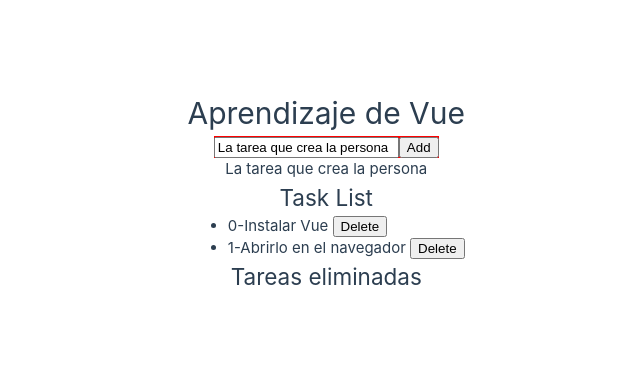
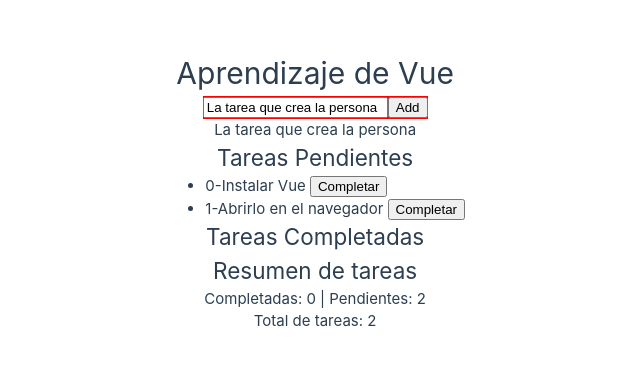
Before and after one commit to jpgarbanzo/vue-example, a Vue app in the folder to-do-list/: page / in a window 1280 px wide. Shown: the part 208-574 px from the top of the page, without its empty margins (95-735 px from the left). Built offline with nearby package versions, Linux system fonts and the light colour scheme.

Commit message:
Adding computed to generate a summary

```diff
--- a/to-do-list/src/components/ToDoList.vue
+++ b/to-do-list/src/components/ToDoList.vue
@@ -7,19 +7,23 @@
 
   {{ tareaNueva }}
 
-  <h2>Task List</h2>
+  <h2>Tareas Pendientes</h2>
 
   <ul>
     <li v-for="(tarea, index) in listaDeTareas" v-bind:key="index">
       {{ index }}-{{ tarea }}
-      <button v-on:click="eliminarElemento(index)">Delete</button>
+      <button v-on:click="eliminarElemento(index)">Completar</button>
     </li>
   </ul>
 
-  <h2>Tareas eliminadas</h2>
+  <h2>Tareas Completadas</h2>
   <ul>
     <li v-for="(tarea, index) in tareasEliminadas" v-bind:key="index">{{ index }}-{{ tarea }}</li>
   </ul>
+
+  <h2>Resumen de tareas</h2>
+  <p>Completadas: {{ tareasCompletadas }} | Pendientes: {{ tareasPendientes }}</p>
+  <p>Total de tareas: {{ totalDeTareas }}</p>
 
   <!-- <pre>
     {{ listaDeTareas }}
@@ -36,6 +40,20 @@
       tareaNueva: 'La tarea que crea la persona',
       tareasEliminadas: [],
     }
+  },
+
+  computed: {
+    tareasPendientes() {
+      return this.listaDeTareas.length
+    },
+
+    tareasCompletadas() {
+      return this.tareasEliminadas.length
+    },
+
+    totalDeTareas() {
+      return this.tareasPendientes + this.tareasCompletadas
+    },
   },
 
   methods: {
```
